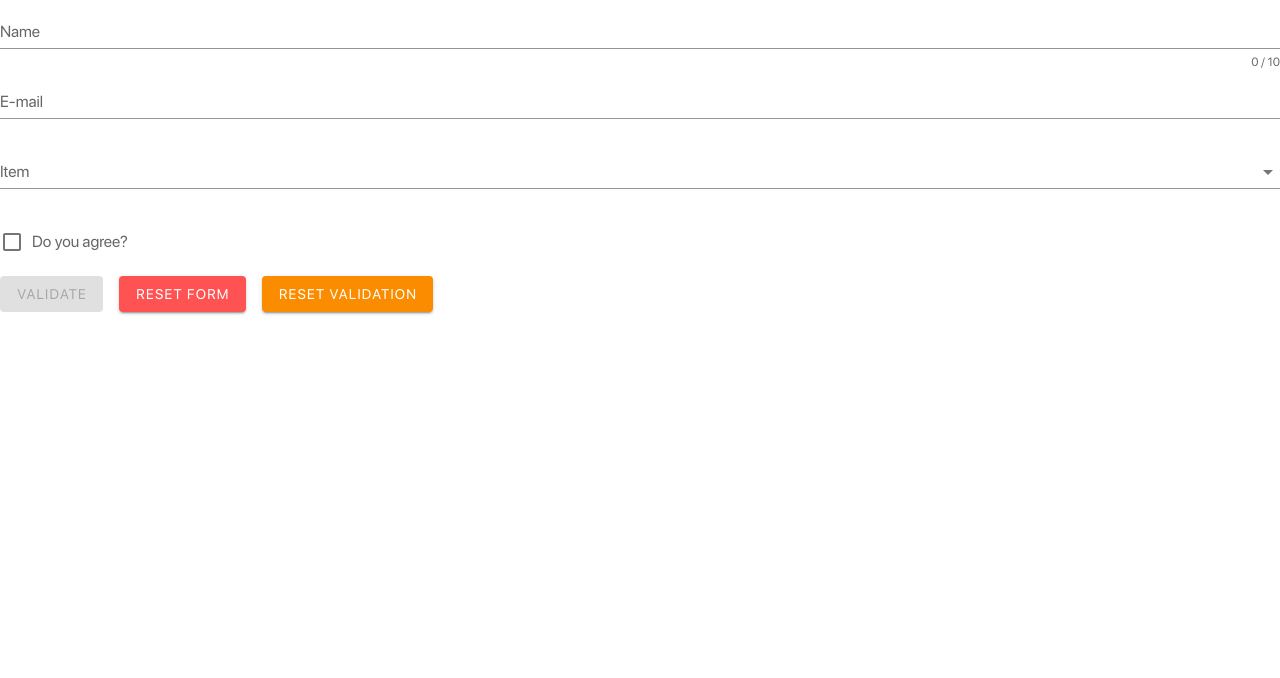
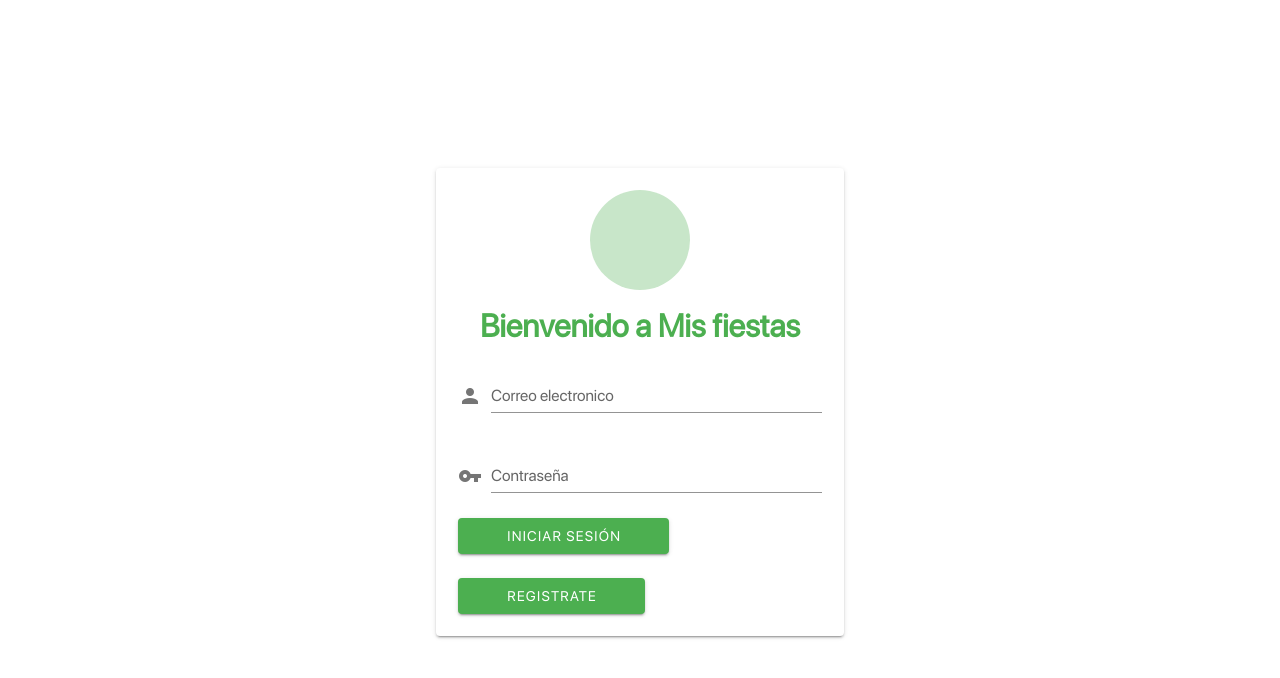
Before and after one commit to zergiales/mis-fiestas, a Vue app: page / in a window 1280 px wide. Shown: the top 678 px of the page. Built offline with nearby package versions, Linux system fonts and the light colour scheme.

Commit message:
subida de login

```diff
--- a/src/assets/css/login.css
+++ b/src/assets/css/login.css
@@ -1,6 +1,5 @@
 .tarjeta {
   width: 100%;
-  height: 450px
 }
 .texto {
   font-size: 14px;
@@ -15,15 +14,19 @@
 .enlace:hover {
   text-decoration: underline;
 }
+/*para que cargue se vea hacer algo*/
 .loading {
   color: greenyellow;
 }
 .fondo {
-  background-color: #e1e1e1;
   display: flex;
   align-items: center;
   justify-content: center;
 }
+
+
+
+
 /*TO DO: arreglar responsive de movil*/
 /*Responsive para movil*/
 @media screen and (max-width: 844px) {
--- a/src/assets/css/style.css
+++ b/src/assets/css/style.css
@@ -4,7 +4,6 @@
 }
 *{
     font-family: defecto;
-    transition: 1s;
 }
 
 /*barra de navegacion*/
--- a/src/components/MyLogin.vue
+++ b/src/components/MyLogin.vue
@@ -1,146 +1,60 @@
 <template>
-  <v-form
-    ref="form"
-    v-model="valid"
-    lazy-validation
-  >
+  <v-app>
+    <v-main class="fondo">
+      <v-row>
+        <v-col sg="9" lg="4" md="8" class="mx-auto" >
+          <v-card class="">
+            <div class="pt-5 text-center">
+              <v-avatar size="100" color="green lighten-4">
+                <!--to do: animacion-->
+                <v-icon size="40" color="green">mdi-acount</v-icon>
+              </v-avatar>
+              <!--que si es de tarde de noche o de dia te diga buenos dias,tardes o noches-->
+              <h1 class="pt-3 green--text">Bienvenido a Mis fiestas</h1>
+            </div>
+            <!--formulario para iniciar sesion-->
+            <v-form @submit.prevent="getUser" ref="form">
+              <v-card-text>
+                <!--email-->
                 <v-text-field
-      v-model="name"
-      :counter="10"
-      :rules="nameRules"
-      label="Name"
+                class="pt-1"
+                v-model="email"
+                label="Correo electronico"
                 required
-    ></v-text-field>
-
+                prepend-icon="mdi-account"
+                />
               <v-text-field
-      v-model="email"
-      :rules="emailRules"
-      label="E-mail"
+              class="pt-5"
+              v-model="password"
+              label="Contraseña"
               required
-    ></v-text-field>
-
-    <v-select
-      v-model="select"
-      :items="items"
-      :rules="[v => !!v || 'Item is required']"
-      label="Item"
-      required
-    ></v-select>
-
-    <v-checkbox
-      v-model="checkbox"
-      :rules="[v => !!v || 'You must agree to continue!']"
-      label="Do you agree?"
-      required
-    ></v-checkbox>
-
-    <v-btn
-      :disabled="!valid"
-      color="success"
-      class="mr-4"
-      @click="validate"
-    >
-      Validate
+              prepend-icon="mdi-key"/>
+              <!--login-->
+              <v-row>
+                <v-col>
+                  <v-btn :loading="cargando" type="submit" color="green">
+                    <span class="white--text px-8">Iniciar sesión</span>
                   </v-btn>
-
-    <v-btn
-      color="error"
-      class="mr-4"
-      @click="reset"
-    >
-      Reset Form
+                </v-col>
+              <!--register-->
+                <v-col>
+                  <v-btn type="submit" color="green">
+                    <span class="white--text px-8">Registrate</span>
                   </v-btn>
-
-    <v-btn
-      color="warning"
-      @click="resetValidation"
-    >
-      Reset Validation
-    </v-btn>
+                </v-col>
+            </v-row>
+              </v-card-text>
             </v-form>
+          </v-card>
+        </v-col>
+      </v-row>
+    </v-main>
+  </v-app>
 </template>
 <script>
-// import axios from 'axios';
-// import { useValidate } from '@vuelidate/core';
-// import { validationMixins } from 'vuelidate';
-// import {
-//   required, maxlenght, minLength, email,
-// } from '@vuelidate/validators';
-// import {mapActions } from 'vuex';
-// export default {
-//   name: 'App',
-//   mixins: [validationMixin],
-//   validations: {
-//     email: {
-//       required, email, maxLength: maxLength(20),
-//     },
-//     password: { required, minLength: minLength(8) },
-//   },
-//   data: () => ({
-//     dialog: false,
-//     loading: false,
-//     snackbarLogin: false,
-//     passwordShow: false,
-//     email: '',
-//     password: '',
-//   }),
-//   methods: {
 
-//     ...mapActions([
-//       'actualizarIdAction',
-//       'actualizarNombreAction',
-//       'actualizarTipoAction',
-//     ]),
-
-//     async getUser() {
-//       const response = await axios.post(
-//         `${process.env.VUE_APP_SERVER_TOTAL_PATH}/login`,
-//         {
-//           email: this.email,
-//           contraseña: this.password,
-//         },
-//       );
-//       console.log(response.data.email);
-//       console.log(response.data.nombre);
-//       console.log(response.data.id);
-//       console.log(response.data.tipo);
-//       console.log(`${process.env.VUE_APP_SERVER_TOTAL_PATH}/login`);
-//       if (response.data.nombre) {
-//         setTimeout(() => {
-//           this.snackbarLogin = true;
-//           this.loading = true;
-//           /* datos del usuario que recogemos */
-//           this.actualizarIdAction(response.data.id);
-//           this.actualizarNombreAction(response.data.nombre);
-//           this.actualizarTipoAction(response.data.tipo);
-//         }, 1000);
-//         setTimeout(() => {
-//           this.$router.push('/home');
-//         }, 2000);
-//       } else {
-//         this.dialog = true;
-//         this.email = '';
-//         this.password = '';
-//       }
-//     },
-//     mensajeEmail() {
-//       const mensaje = [];
-//       if (!this.$v.email.email) {
-//         mensaje.push('el campo solo admite caracteres alfabeticos');
-//       } else if (!this.$v.email.required && this.$v.email.$dirty) {
-//         mensaje.push('rellena el campo');
-//       }
-//       return mensaje;
-//     },
-//     mensajeContraseña() {
-//       const mensaje = [];
-//       if (!this.$v.password.minLength) {
-//         mensaje.push('Se necesita minimo 8 caracteres');
-//       } else if (!this.$v.email.required && this.$v.email.$dirty) {
-//         mensaje.push('Rellena el campo');
-//       }
-//       return mensaje;
-//     },
-//   },
-// };
 </script>
+<style scoped>
+@import '../assets/css/style.css';
+@import '../assets/css/login.css';
+</style>
```
Lines whose indentation alone changed are shown as unchanged.
